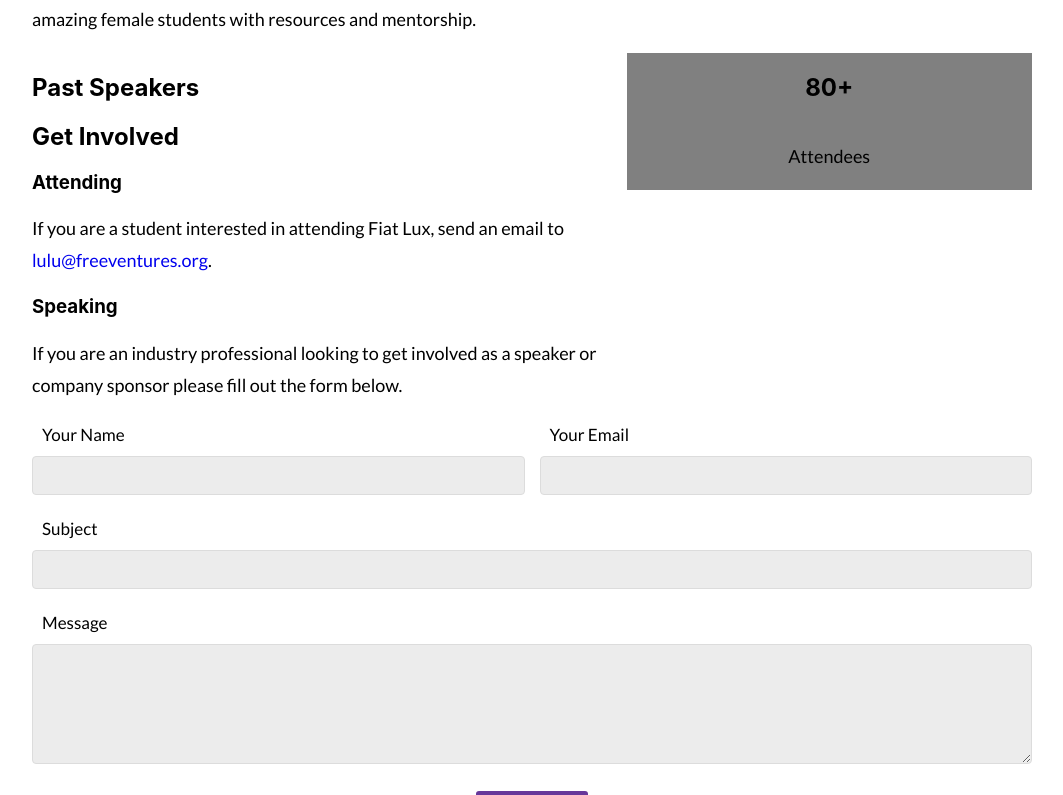
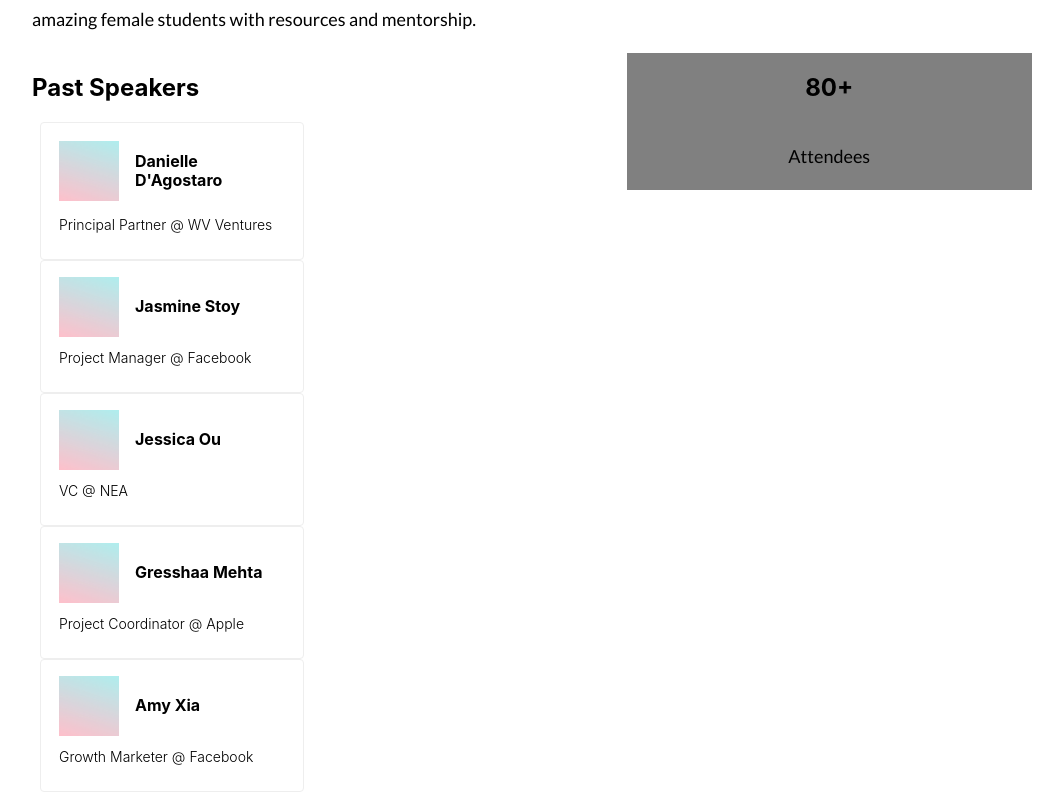
Before and after one commit to Free-Ventures-Cal/website, a React (Create React App) app: page /fiatlux in a window 1280 px wide. Shown: the part 767-1562 px from the top of the page, without its empty margins (108-1171 px from the left). Built offline with nearby package versions, Linux system fonts and the light colour scheme.

Commit message:
Add past speakers using same styling from alumni cards

```diff
--- a/src/Components/FiatLux.js
+++ b/src/Components/FiatLux.js
@@ -12,7 +12,52 @@ import fiatlux3 from './../assets/fiatlux/fiat-lux-3.jpeg';
 import fiatlux4 from './../assets/fiatlux/fiat-lux-4.JPG';
 import fiatlux5 from './../assets/fiatlux/fiat-lux-5.JPG';
 
+import placeholder from './../assets/pink-gradient.jpg';
+import Speaker from './Speaker';
+
 function FiatLux() {
+
+    const speakersContent = [
+        {
+            name: "Danielle D'Agostaro",
+            position: "Principal Partner",
+            company: "WV Ventures",
+            image: placeholder
+        },
+        {
+            name: "Jasmine Stoy",
+            position: "Project Manager",
+            company: "Facebook",
+            image: placeholder
+        },
+        {
+            name: "Jessica Ou",
+            position: "VC",
+            company: "NEA",
+            image: placeholder
+        },
+        {
+            name: "Gresshaa Mehta",
+            position: "Project Coordinator",
+            company: "Apple",
+            image: placeholder
+        },
+        {
+            name: "Amy Xia",
+            position: "Growth Marketer",
+            company: "Facebook",
+            image: placeholder
+        }
+    ];
+
+    let speakersComponents = speakersContent.map((speaker) => {
+        return (<Speaker
+            name={speaker.name}
+            position={speaker.position}
+            company={speaker.company}
+            image={speaker.image}
+        />);
+    });
 
     return (
         <section>
@@ -47,7 +92,7 @@ function FiatLux() {
                     <div className="no-overflow">
                         <div>
                             <h2>Past Speakers</h2>
-
+                            {speakersComponents}
                             <span>
                             <h2>Get Involved</h2>
                             <h3>Attending</h3>
--- /dev/null
+++ b/src/Components/Speaker.js
@@ -0,0 +1,25 @@
+import React from 'react';
+import './../styles/App.css';
+import './../styles/FiatLux.css';
+
+function Speaker(props) {
+
+    let descriptionText = props.position || props.company ?
+        <h3>{props.position} @ {props.company}</h3> : "";
+
+    return (
+        <div class="speaker-card-wrapper">
+            <div class="speaker-card">
+                <div class="speaker-card-header">
+                    <img src={props.image} alt=""/>
+                    <h2>{props.name}</h2>
+                </div>
+                <div class="speaker-card-description">
+                    {descriptionText}
+                </div>
+            </div>
+        </div>
+    );
+}
+
+export default Speaker;
--- a/src/styles/FiatLux.css
+++ b/src/styles/FiatLux.css
@@ -47,8 +47,8 @@
 }
 
 #sidebar h2 {
-    width: 100%;
-    text-align: center;
+  width: 100%;
+  text-align: center;
 }
 
 #main {
@@ -57,5 +57,56 @@
   flex-wrap: nowrap;
 }
 
+.speaker-card-wrapper {
+  box-sizing: border-box;
+  display: block;
+  color: black;
+  flex-grow: 0;
+  flex-shrink: 0;
+  width: 280px;
+  padding-right: 8px;
+  padding-left: 8px;
+}
+
+.speaker-card {
+  box-sizing: border-box;
+  background-color: white;
+  border-color: #eee;
+  border-style: solid;
+  border-width: 1px;
+  border-radius: 4px;
+  color: black;
+  display: block;
+  height: 100%;
+  padding: 16px 18px;
+}
+
+.speaker-card-header {
+  display: flex;
+  align-items: center;
+  margin-bottom: 12px;
+  line-height: 24px;
+}
+
+.speaker-card-header img {
+  height: 60px;
+  line-height: 24px;
+  max-width: 64px;
+  margin-right: 16px;
+  vertical-align: middle;
+}
+
+.speaker-card-header h2 {
+  font-size: 16px;
+  line-height: 19.2px;
+}
+
+.speaker-card-description h3 {
+  font-size: 12px;
+  font-size: 14px;
+  font-weight: 300;
+  margin: 10px 0;
+}
+
 @media (max-width: 1034px) {
 }
```
Also changed, not shown: src/assets/pink-gradient.jpg (added). Lines whose indentation alone changed are shown as unchanged.
